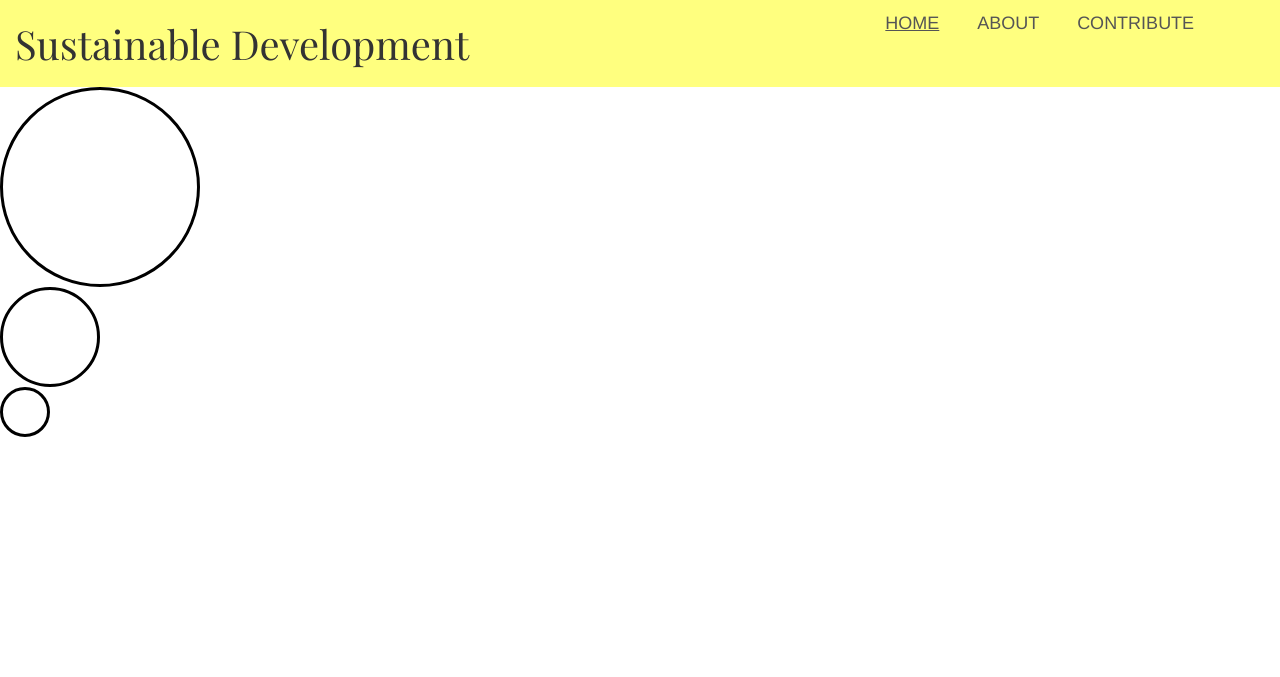
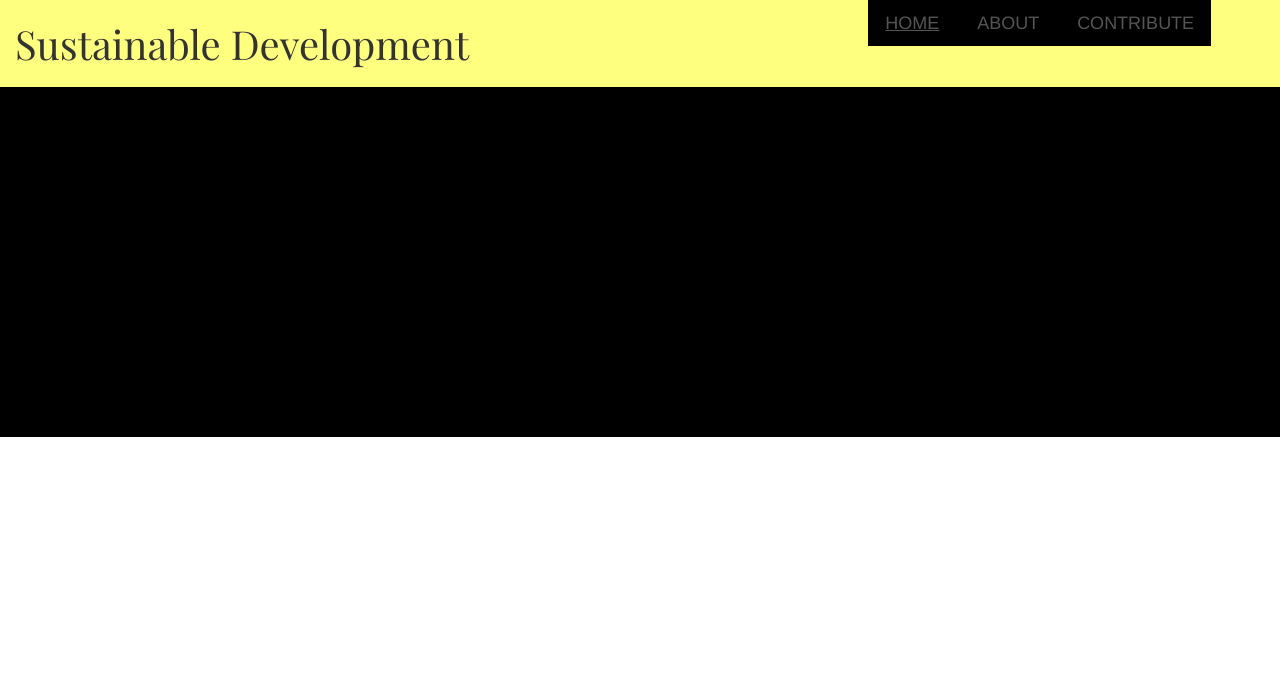
Before and after one commit to kSinghParth/MozillaWebMakerParty, a Flask app: page / in a window 1280 px wide. Shown: the top 677 px of the page. Run offline with Flask 2, Linux system fonts and the light colour scheme; some libraries are stand-ins or nearby versions.

Commit message:
Reformatting

```diff
--- a/app/templates/index.html
+++ b/app/templates/index.html
@@ -54,9 +54,17 @@
     </div>
 
     </div>
+
+
+	<div class="dp">
 		<div class="circle-big"></div>
 		<div class="circle-medium"></div>
 		<div class="circle-small"></div>
+	</div>
+
+
+
+
     <div class="third">
 					<div class="insidethird" style="margin: 0 auto">
 					<a href="https://www.facebook.com/SustDev/"
--- a/app/templates/static/css/Styling.css
+++ b/app/templates/static/css/Styling.css
@@ -16,6 +16,7 @@ div.container{
 }
 
 #navigationbar {	margin: auto;
+	background-color: black;
 	position: absolute;
 }
 #navbari:hover {
@@ -97,6 +98,7 @@ div.insidethird {
 	}
 
 .circle-big {
+
   width: 200px;
   height: 200px;
   -moz-border-radius: 100px;
@@ -136,3 +138,7 @@ div.insidethird {
 	transition: all .2s ease-in-out;
 	transform: scale(2);
 }
+
+.dp{
+	background-color: black;
+}
```
